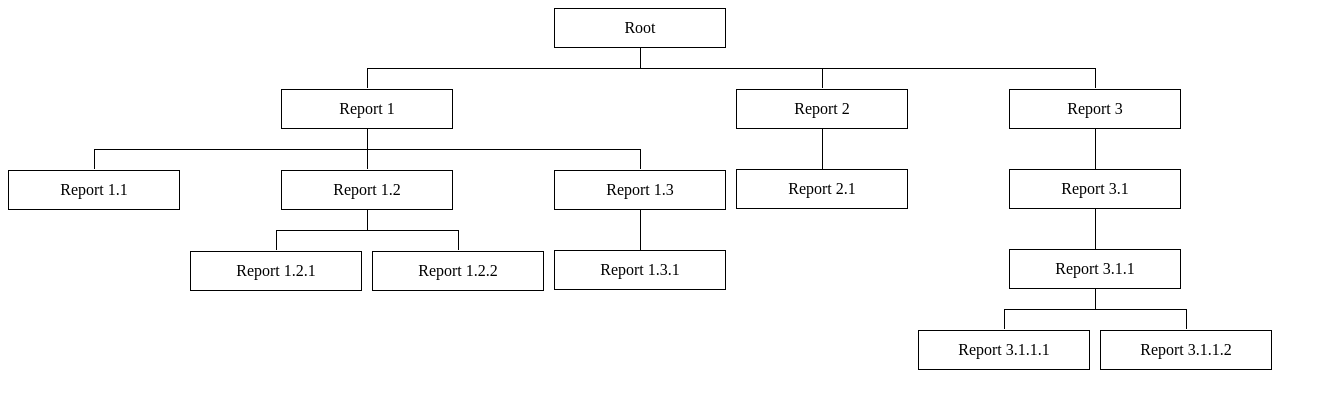
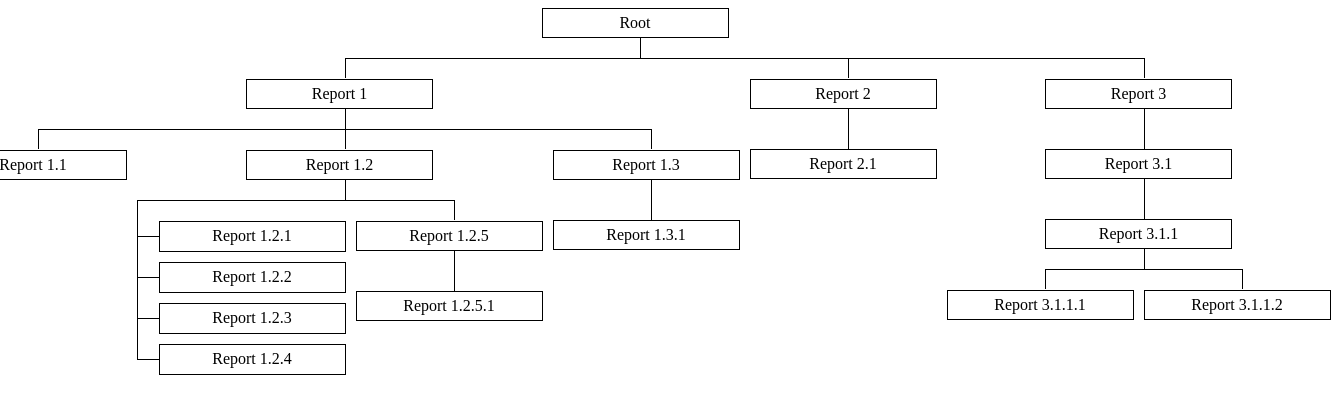
Before and after one commit to jksimonton/user-directory-html, a plain HTML site: page index.html in a window 1280 px wide. Shown: the whole page, 1341 px wide, since content can reach past the window. Drawn offline with Linux system fonts and the light colour scheme.

Commit message:
It works sorta

```diff
--- a/index.html
+++ b/index.html
@@ -1,4 +1,4 @@
-
+<html>
 <link href='style.css' rel='stylesheet' />
 
 <div class='directory'>
@@ -11,6 +11,7 @@
 
 
 <div class='person'>
+<div class='personbefore'></div>
 <div class='reportleft'></div>
 <div class='name'>Report 1</div>
 
@@ -20,6 +21,7 @@
 
 
 <div class='person'>
+    <div class='personbefore'></div>
 <div class='reportleft'></div>
 <div class='name'>Report 1.1</div>
 
@@ -28,6 +30,7 @@
 
 
 <div class='person'>
+<div class='personbefore'></div>
 <div class='reportcenter'></div>
 <div class='name'>Report 1.2</div>
 
@@ -35,27 +38,69 @@
 <div class='manager'></div>
 <div class='directreports'>
 
+<div class='noreports'>
 
-<div class='person'>
-<div class='reportleft'></div>
+<div class='stacktop'></div>
+
+<div class='personstacked'>
+    <div class='treeleft'></div>
+<div class='personleft'></div>
 <div class='name'>Report 1.2.1</div>
 
 
 </div>
 
+<div class='stackseparator'></div>
 
-<div class='person'>
-<div class='reportright'></div>
+
+<div class='personstacked'>
+    <div class='treeleft'></div>
+<div class='personleft'></div>
 <div class='name'>Report 1.2.2</div>
+</div>
+<div class='stackseparator'></div>
+
+<div class='personstacked'>
+    <div class='treeleft'></div>
+<div class='personleft'></div>
+<div class='name'>Report 1.2.3</div>
+
+</div>
+
+<div class='stackseparator'></div>
+
+<div class='personstacked'>
+<div class='treeleft'></div>
+<div class='personleft'></div>
+<span class='name'>Report 1.2.4</span>
 
 
 </div>
 
+</div>
+
+<div class='person'>
+<div class='personbefore'></div>
+<div class='reportright'></div>
+<div class='name'>Report 1.2.5</div>
+
+<div class='manager'></div>
+<div class='directreports'>
+
+<div class='person'>
+<div class='personbefore'></div>
+<div class='name'>Report 1.2.5.1</div>
+
+</div>
+</div>
+
+</div>
 
 </div>
 </div>
 
 <div class='person'>
+    <div class='personbefore'></div>
 <div class='reportright'></div>
 <div class='name'>Report 1.3</div>
 
@@ -65,6 +110,7 @@
 
 
 <div class='person'>
+    <div class='personbefore'></div>
 <div class='name'>Report 1.3.1</div>
 
 
@@ -85,6 +131,7 @@
 
 
 <div class='person'>
+    <div class='personbefore'></div>
 <div class='reportcenter'></div>
 <div class='name'>Report 2</div>
 
@@ -94,6 +141,7 @@
 
 
 <div class='person'>
+    <div class='personbefore'></div>
 <div class='name'>Report 2.1</div>
 
 
@@ -107,6 +155,7 @@
 
 
 <div class='person'>
+    <div class='personbefore'></div>
 <div class='reportright'></div>
 <div class='name'>Report 3</div>
 
@@ -116,6 +165,7 @@
 
 
 <div class='person'>
+    <div class='personbefore'></div>
 <div class='name'>Report 3.1</div>
 
 
@@ -124,6 +174,7 @@
 
 
 <div class='person'>
+    <div class='personbefore'></div>
 <div class='name'>Report 3.1.1</div>
 
 
@@ -132,6 +183,7 @@
 
 
 <div class='person'>
+    <div class='personbefore'></div>
 <div class='reportleft'></div>
 <div class='name'>Report 3.1.1.1</div>
 
@@ -140,6 +192,7 @@
 
 
 <div class='person'>
+    <div class='personbefore'></div>
 <div class='reportright'></div>
 <div class='name'>Report 3.1.1.2</div>
 
@@ -167,3 +220,5 @@
 
 </div>
 </div>
+
+</html>
--- a/style.css
+++ b/style.css
@@ -1,18 +1,71 @@
+
 .directory {
 	margin: auto;
 	text-align: center;
 }
 
+.stackseparator {
+	height: 10px;
+	width: 1px;
+	border-left: 1px solid black;
+	position: relative;
+	top: -15px;
+}
 
-.person::before {
+.personstacked {
+	display: flex;
+	flex-direction: row;
+
+}
+
+.personbefore {
 	display: flex;
 	content: '';
 	position: relative;
 	justify-content: right;
 	border-left: 1px solid black;
 	height: 20px;
-	width: 1px;;
+	width: 1px;
 	left: 50%;
+}
+
+.personleft {
+	display: flex;
+	content: '';
+	border-top: 1px solid black;
+	justify-content: right;
+	position: relative;
+	height: 1px;
+	width: 20px;
+	top: 15px;
+	left: 0px;
+}
+
+.treeleft {
+	display: flex;
+	content: '';
+	border-left: 1px solid black;
+	border-bottom: 1px solid black;
+	justify-content: right;
+	position: relative;
+	height: 30px;
+	width: 1px;
+	top: -15px;
+	left: 0px;
+
+}
+
+.stacktop {
+	display: flex;
+	content: '';
+	position: relative;
+	justify-content: right;
+	border-top: 1px solid black;
+	border-left: 1px solid black;
+	height: 20px;
+	width: 100%;
+	top: 0px;
+	left: 0px;
 }
 
 .manager {
@@ -25,6 +78,7 @@
 	width: 1px;
 	left: 50%;
 }
+
 
 .reportleft {
 	display: flex;
@@ -62,13 +116,13 @@
 }
 
 .name {
-	border: 1px solid black;
-	padding: 10px;
-	margin-left: 5px;
-	margin-right: 5px;
-	min-width: 150px;
-	background-color: #FFFFFF;
+	border: 1.0px solid black;
+	min-width: 175px;
+	padding: 5px;
 	display: inline-block;
+	vertical-align: middle;
+
+	margin-right: 10px;
 }
 
 .directreports {
```
Also changed, not shown: 3 other files.
